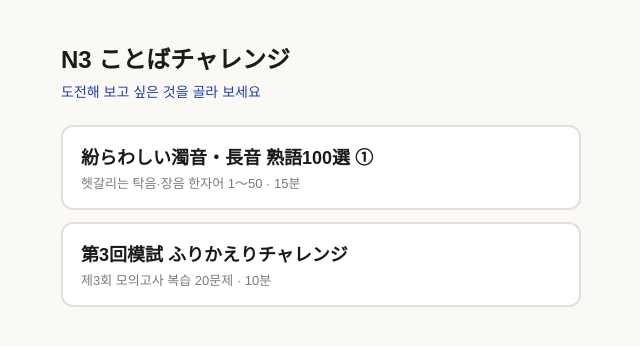
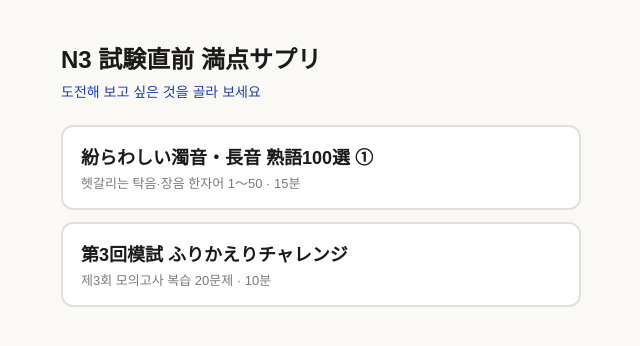
Before and after one commit to kosuke-jp/n3, a plain HTML site: page index.html in a window 1280 px wide. Shown: the whole page, without its empty margins (319-959 px from the left). Drawn offline with Linux system fonts and the light colour scheme.

Commit message:
トップを「試験直前 満点サプリ」に変更、カード画像を差し替え
Co-Authored-By: Claude Opus 5.5 <noreply@anthropic.com>
Claude-Session: https://claude.ai/code/session_01EeQMGrUBqdKf6HvBDfCzL5

```diff
--- a/index.html
+++ b/index.html
@@ -1,21 +1,21 @@
 <!DOCTYPE html>
 <html lang="ja"><head><meta charset="UTF-8"><meta name="viewport" content="width=device-width, initial-scale=1">
-<meta property="og:title" content="N3 ことばチャレンジ">
-<meta property="og:description" content="도전해 보고 싶은 것을 골라 보세요 — 헷갈리는 탁음·장음 100선, 모의고사 복습 챌린지">
+<meta property="og:title" content="N3 試験直前 満点サプリ">
+<meta property="og:description" content="시험 직전에 챙겨 먹는 만점 영양제 — 헷갈리는 탁음·장음 100선, 모의고사 복습 챌린지">
 <meta property="og:image" content="https://kosuke-jp.github.io/n3/og/index.png">
 <meta property="og:image:width" content="1200">
 <meta property="og:image:height" content="630">
 <meta name="twitter:card" content="summary_large_image">
 <meta property="og:type" content="website">
-<meta name="description" content="도전해 보고 싶은 것을 골라 보세요 — 헷갈리는 탁음·장음 100선, 모의고사 복습 챌린지">
-<title>N3 ことばチャレンジ</title>
+<meta name="description" content="시험 직전에 챙겨 먹는 만점 영양제 — 헷갈리는 탁음·장음 100선, 모의고사 복습 챌린지">
+<title>N3 試験直前 満点サプリ</title>
 <style>
 body{margin:0;font-family:"Hiragino Sans","Noto Sans JP","Malgun Gothic",sans-serif;background:#faf9f6;color:#1a1a1a;display:flex;justify-content:center;padding:40px 16px}
 .w{width:100%;max-width:520px}h1{font-size:24px;margin:0 0 6px}p{color:#1e40af;margin:0 0 24px;font-size:14px}
 a{display:block;background:#fff;border:2px solid #e2e0d8;border-radius:12px;padding:16px 18px;margin-bottom:12px;text-decoration:none;color:#1a1a1a;font-weight:700;font-size:18px}
 a span{display:block;font-weight:500;font-size:13px;color:#7a7a7a;margin-top:4px}
 </style></head><body><div class="w">
-<h1>N3 ことばチャレンジ</h1><p>도전해 보고 싶은 것을 골라 보세요</p>
+<h1>N3 試験直前 満点サプリ</h1><p>도전해 보고 싶은 것을 골라 보세요</p>
 <a href="100sen-1.html">紛らわしい濁音・長音 熟語100選 ①<span>헷갈리는 탁음·장음 한자어 1〜50 · 15분</span></a>
 <a href="kakunin3.html">第3回模試 ふりかえりチャレンジ<span>제3회 모의고사 복습 20문제 · 10분</span></a>
 </div></body></html>
```
Also changed, not shown: og/index.png, 1 other file.
